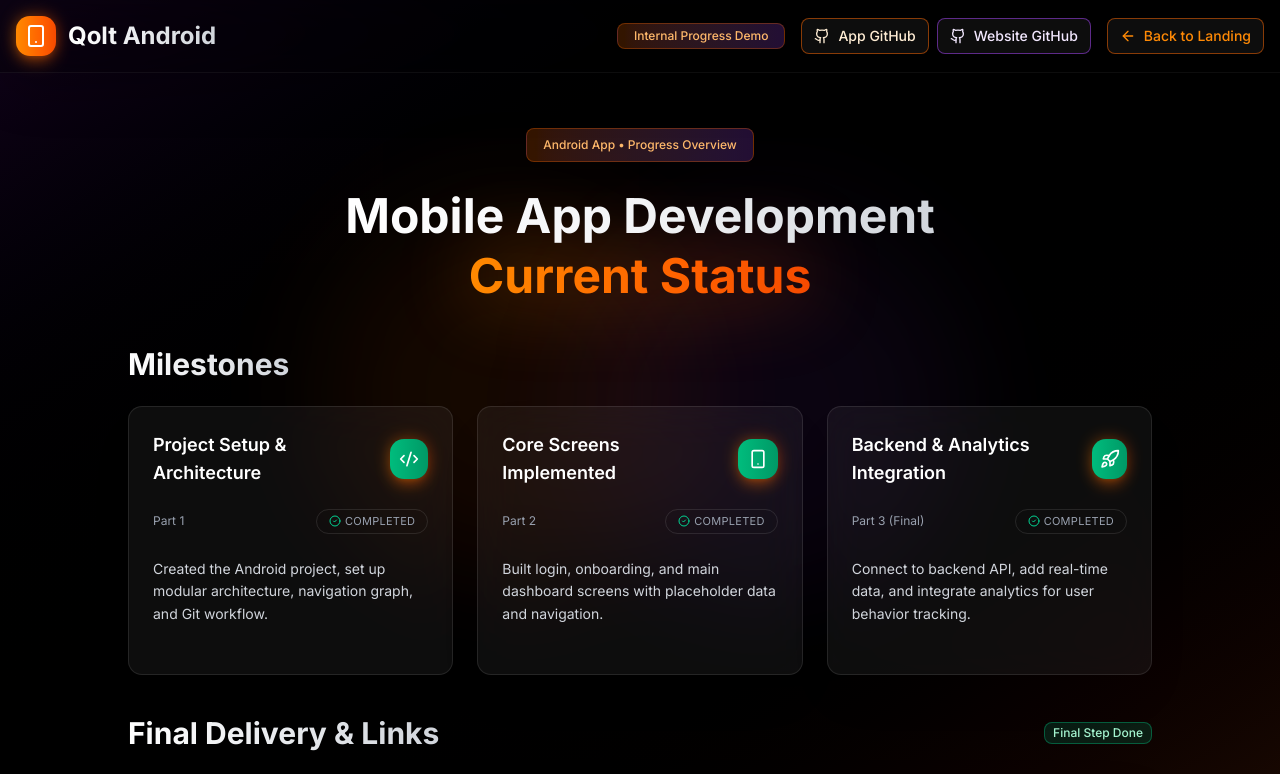
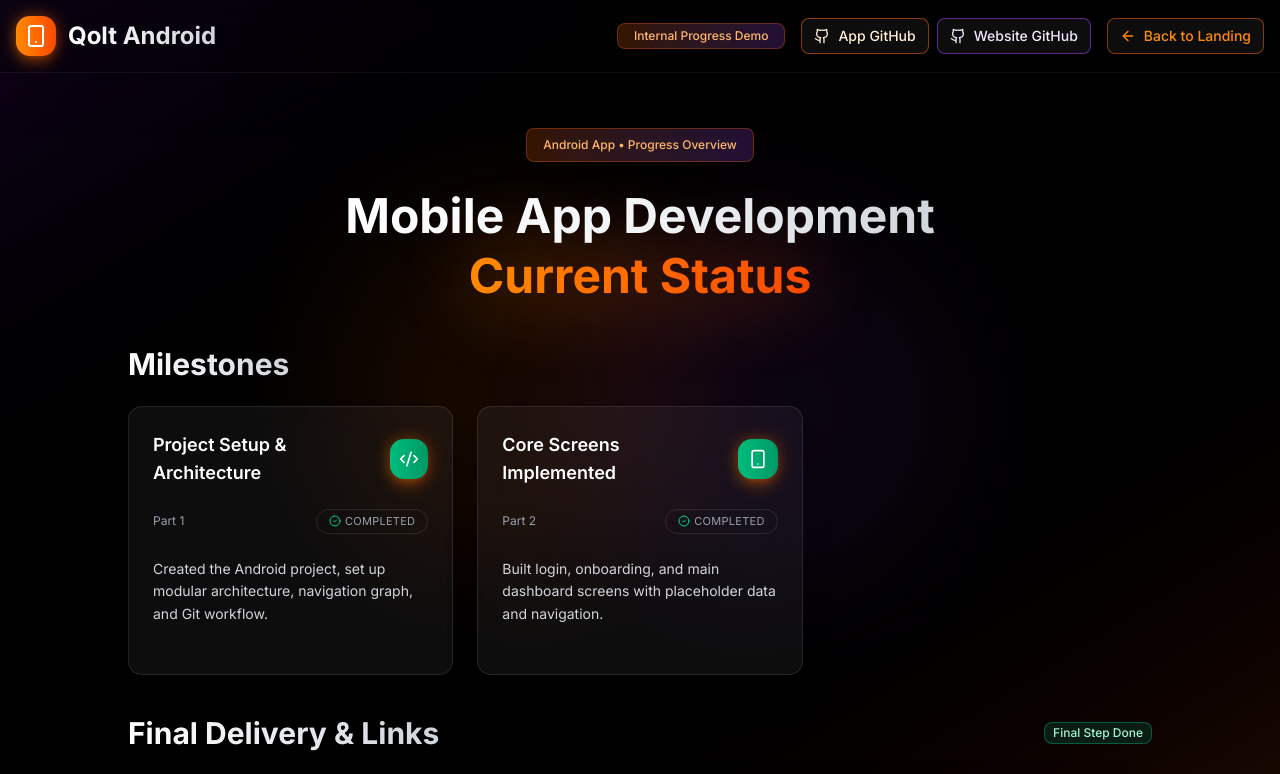
Before and after one commit to antonkazachenko/qolt-landing, a Next.js app: page /android-app in a window 1280 px wide. Shown: the top 774 px of the page. Built offline with nearby package versions, Linux system fonts and the light colour scheme.

Commit message:
Update Android app progress and delivery links
Removed the 'Backend & Analytics Integration' section and updated delivery links with new URLs.

```diff
--- a/src/app/android-app/page.tsx
+++ b/src/app/android-app/page.tsx
@@ -30,23 +30,15 @@ const MILESTONES = [
     status: "Completed",
     description:
       "Built login, onboarding, and main dashboard screens with placeholder data and navigation.",
-  },
-  {
-    title: "Backend & Analytics Integration",
-    icon: Rocket,
-    date: "Part 3 (Final)",
-    status: "Completed",
-    description:
-      "Connect to backend API, add real-time data, and integrate analytics for user behavior tracking.",
-  },
+  }
 ]
 
 const DELIVERY_LINKS = {
-  pitch: "https://drive.google.com/file/d/12u7ffLworH0qTEeEYHr9BCwKnNsBEkps/view?usp=sharing", // Original pitch link stub
-  apk: "#", // APK link stub
-  designSlide: "#", // Threaded design diagram single slide stub
-  presentationVideo: "#", // Presentation video stub
-  finalZip: "https://drive.google.com/file/d/1rm13RXh9cmv4IRLl5X1Ic3Y_vS9dc0Aa/view?usp=sharing", // Final project ZIP stub
+  pitch: "https://docs.google.com/presentation/d/1g6cnLyJfqdjM8U0givZs8XFMSbSmiat6PKPPypKhJcI/edit?usp=sharing", // Original pitch link stub
+  apk: "https://drive.google.com/file/d/12u7ffLworH0qTEeEYHr9BCwKnNsBEkps/view?usp=sharing", // APK link stub
+  designSlide: "https://docs.google.com/presentation/d/1t-lY9bOj5L0sjpuWAIGrJb7BQsqDYxXjPPgU2rAq1B8/edit?usp=sharing", // Threaded design diagram single slide stub
+  presentationVideo: "https://docs.google.com/presentation/d/1jssvt_EVZkrzQ2xhZvhEOE7gNnR0WgsD59EWqDUMowQ/edit?usp=sharing", // Presentation video stub
+  finalZip: "https://drive.google.com/file/d/1pwVPnG2pEPWvkGYZocao-FuoF-zBCF1q/view?usp=sharing", // Final project ZIP stub
 }
 
 export default function AndroidAppProgressPage() {
```
